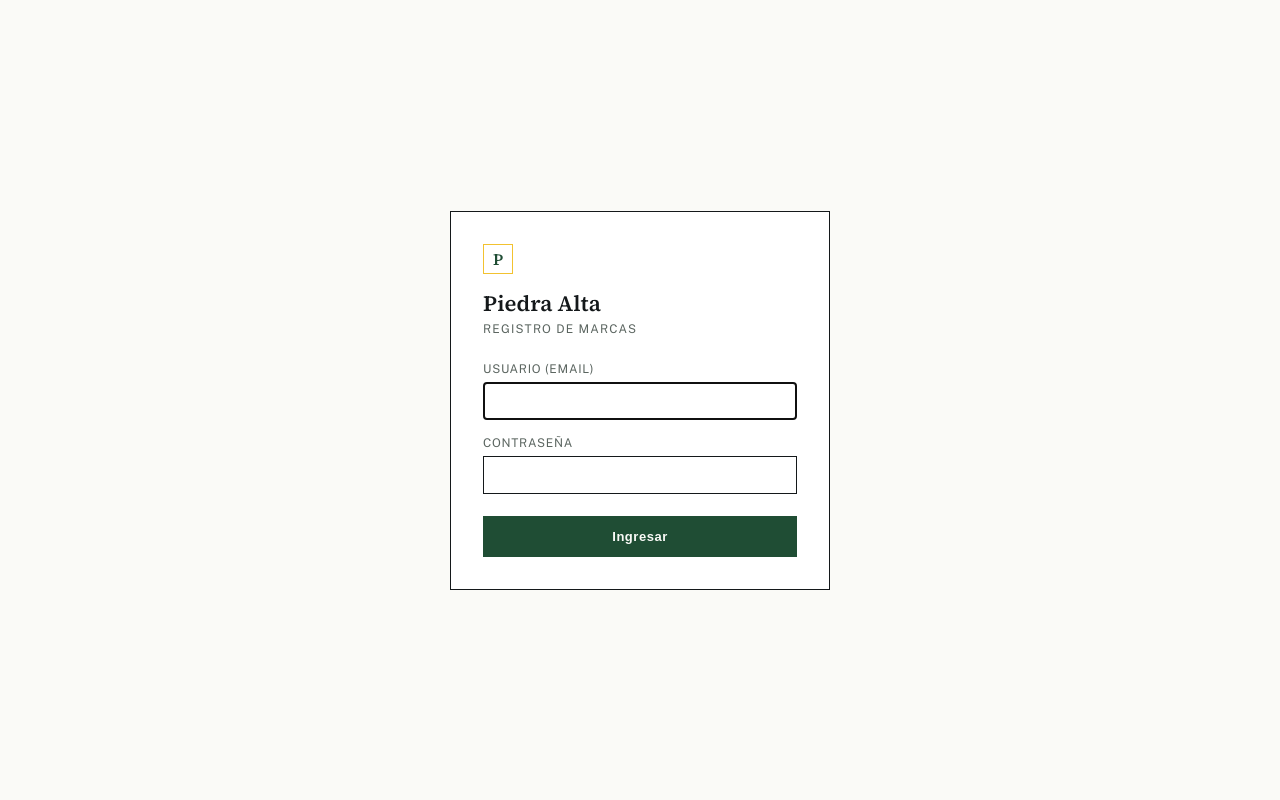
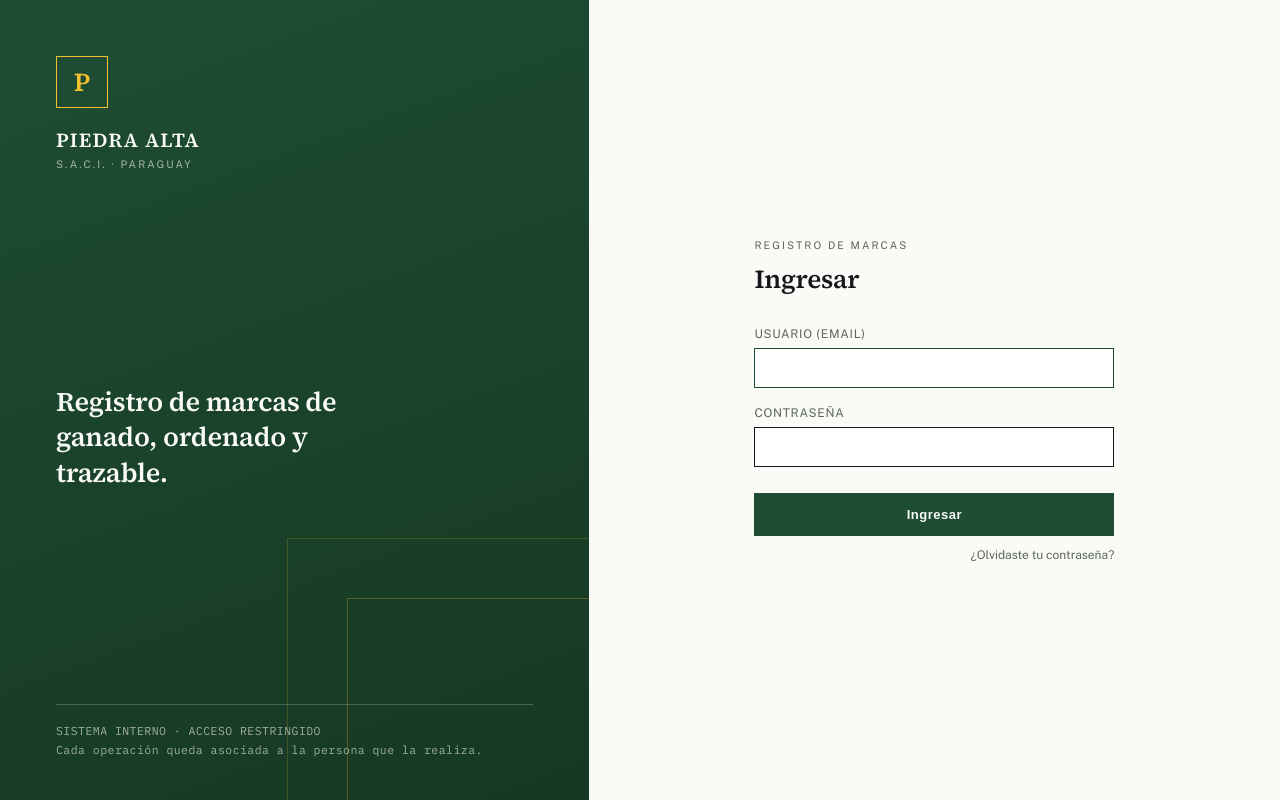
Before and after one commit to RoqueLuis07/piedra_alta_saci, a Flask app: page /login in a window 1280 px wide. Run offline with Flask 3, Linux system fonts and the light colour scheme.

Commit message:
Sumar recuperar contraseña, aviso de aprobaciones pendientes y pulir diseño
- /recuperar y /restablecer: flujo completo de recuperación de contraseña
  contra Supabase Auth (reset_password_for_email + set_session/update_user
  con el token de recuperación), con enlace desde el login.
- Aviso visual en el menú lateral (Aprobaciones) con la cantidad de
  cambios pendientes, inyectado por un context_processor para Operador
  y Administrador.
- Login rediseñado con panel de marca a la izquierda, más profesional.
- Panel de usuarios reordenado con más espacio y columnas más claras.

```diff
--- a/marcas/servidor/app.py
+++ b/marcas/servidor/app.py
@@ -73,6 +73,66 @@ def crear_app() -> Flask:
     @app.get("/cuenta-pendiente")
     def cuenta_pendiente():
         return render_template("cuenta_pendiente.html")
+
+    @app.get("/recuperar")
+    def recuperar():
+        return render_template("recuperar.html", enviado=False, error=None)
+
+    @app.post("/recuperar")
+    def recuperar_post():
+        email = request.form.get("email", "").strip()
+        if email:
+            destino = request.host_url.rstrip("/") + url_for("restablecer")
+            try:
+                cliente_anonimo().auth.reset_password_for_email(email, {"redirect_to": destino})
+            except Exception:
+                pass  # nunca revelar si el email existe o no
+        return render_template("recuperar.html", enviado=True, error=None)
+
+    @app.get("/restablecer")
+    def restablecer():
+        return render_template("restablecer.html", error=None)
+
+    @app.post("/restablecer")
+    def restablecer_post():
+        access_token = request.form.get("access_token", "")
+        refresh_token = request.form.get("refresh_token", "")
+        nueva = request.form.get("nueva_contrasena", "")
+        if not access_token or not refresh_token or len(nueva) < 6:
+            return render_template(
+                "restablecer.html",
+                error="Datos incompletos o contraseña muy corta (mínimo 6 caracteres).",
+            ), 400
+        try:
+            cliente = cliente_anonimo()
+            cliente.auth.set_session(access_token, refresh_token)
+            cliente.auth.update_user({"password": nueva})
+        except Exception:
+            return render_template(
+                "restablecer.html", error="El enlace venció o no es válido. Pedí uno nuevo."
+            ), 400
+        return redirect(url_for("login"))
+
+    @app.context_processor
+    def inyectar_pendientes():
+        perfil = perfil_actual()
+        if not perfil or perfil.get("rol") not in ("administrador", "operador"):
+            return {}
+        cliente = cliente_actual()
+        if not cliente:
+            return {}
+        try:
+            n = (
+                cliente.table("cambios_pendientes")
+                .select("id", count="exact")
+                .eq("estado", "pendiente")
+                .execute()
+                .count
+                or 0
+            )
+        except Exception:
+            n = 0
+        return {"pendientes_nav": n}
 
     @app.get("/")
     @requiere_sesion
--- a/marcas/servidor/templates/base.html
+++ b/marcas/servidor/templates/base.html
@@ -102,7 +102,10 @@
     <div>
       <a class="nav-item {{ 'activo' if activo == 'inicio' }}" href="{{ url_for('inicio') }}">Inicio</a>
       <a class="nav-item {{ 'activo' if activo == 'buscar' }}" href="{{ url_for('buscar') }}">Buscar marcas</a>
-      <a class="nav-item {{ 'activo' if activo == 'aprobaciones' }}" href="{{ url_for('aprobaciones') }}">Aprobaciones</a>
+      <a class="nav-item {{ 'activo' if activo == 'aprobaciones' }}" href="{{ url_for('aprobaciones') }}" style="display: flex; align-items: center; justify-content: space-between;">
+        <span>Aprobaciones</span>
+        {% if pendientes_nav %}<span class="mono" style="background: var(--dorado); color: var(--verde-mas-oscuro, #163823); font-size: 10px; font-weight: 700; padding: 1px 6px; line-height: 1.5;">{{ pendientes_nav }}</span>{% endif %}
+      </a>
       {% if perfil and perfil.rol == 'administrador' %}
       <a class="nav-item {{ 'activo' if activo == 'panel' }}" href="{{ url_for('panel') }}">Usuarios</a>
       {% endif %}
--- a/marcas/servidor/templates/login.html
+++ b/marcas/servidor/templates/login.html
@@ -6,35 +6,102 @@
   <title>Ingresar — Piedra Alta</title>
   <link rel="preconnect" href="https://fonts.googleapis.com">
   <link rel="preconnect" href="https://fonts.gstatic.com" crossorigin>
-  <link href="https://fonts.googleapis.com/css2?family=Source+Serif+4:opsz,wght@8..60,600;700&family=Public+Sans:wght@400;500;600&display=swap" rel="stylesheet">
+  <link href="https://fonts.googleapis.com/css2?family=Source+Serif+4:opsz,wght@8..60,600;700&family=Public+Sans:wght@400;500;600;700&family=IBM+Plex+Mono:wght@400;500&display=swap" rel="stylesheet">
   <style>
-    :root { --verde-oscuro:#1F4D34; --dorado:#F2C230; --fondo:#FAFAF7; --texto:#14181A; --texto-secundario:#5B6560; }
+    :root {
+      --verde-oscuro: #1F4D34;
+      --verde-mas-oscuro: #163823;
+      --verde-claro: #7FAE6B;
+      --dorado: #F2C230;
+      --fondo: #FAFAF7;
+      --texto: #14181A;
+      --texto-secundario: #5B6560;
+    }
     * { box-sizing: border-box; border-radius: 0 !important; }
     html, body { margin: 0; height: 100%; background: var(--fondo); font-family: 'Public Sans', system-ui, sans-serif; color: var(--texto); }
-    .envoltorio { min-height: 100vh; display: flex; align-items: center; justify-content: center; padding: 24px; }
-    .panel { width: 100%; max-width: 380px; border: 1px solid var(--texto); background: #fff; padding: 32px; }
-    .logo { width: 30px; height: 30px; border: 1.5px solid var(--dorado); display: flex; align-items: center; justify-content: center; font-family: 'Source Serif 4', serif; font-size: 16px; font-weight: 700; color: var(--verde-oscuro); margin-bottom: 14px; }
-    h1 { font-family: 'Source Serif 4', serif; font-size: 22px; font-weight: 600; margin: 0 0 4px; }
-    .sub { font-size: 12px; letter-spacing: 0.1em; color: var(--texto-secundario); text-transform: uppercase; margin-bottom: 26px; }
-    label { display: block; margin-bottom: 16px; font-size: 12px; letter-spacing: 0.06em; color: var(--texto-secundario); text-transform: uppercase; }
-    input { width: 100%; border: 1px solid var(--texto); padding: 10px; font-size: 14px; margin-top: 6px; font-family: inherit; }
-    button { width: 100%; background: var(--verde-oscuro); color: var(--fondo); border: 1px solid var(--verde-oscuro); padding: 12px; font-size: 13px; font-weight: 600; letter-spacing: 0.04em; cursor: pointer; margin-top: 6px; }
-    button:hover { background: #7FAE6B; border-color: #7FAE6B; color: var(--texto); }
-    .error { color: #a63244; font-size: 13px; margin-bottom: 16px; }
+    .mono { font-family: 'IBM Plex Mono', monospace; }
+
+    .pantalla { min-height: 100vh; display: flex; }
+
+    /* Panel de marca -- izquierda, oculto en mobile */
+    .marca {
+      flex: 1 1 46%;
+      background: linear-gradient(160deg, var(--verde-oscuro) 0%, var(--verde-mas-oscuro) 100%);
+      color: var(--fondo);
+      display: flex;
+      flex-direction: column;
+      justify-content: space-between;
+      padding: 56px 56px 40px;
+      position: relative;
+      overflow: hidden;
+    }
+    .marca::before {
+      content: "";
+      position: absolute;
+      right: -120px;
+      bottom: -160px;
+      width: 420px;
+      height: 420px;
+      border: 1px solid rgba(242,194,48,0.18);
+    }
+    .marca::after {
+      content: "";
+      position: absolute;
+      right: -60px;
+      bottom: -100px;
+      width: 300px;
+      height: 300px;
+      border: 1px solid rgba(242,194,48,0.28);
+    }
+    .marca-emblema { width: 52px; height: 52px; border: 1.5px solid var(--dorado); display: flex; align-items: center; justify-content: center; font-family: 'Source Serif 4', serif; font-size: 26px; font-weight: 700; color: var(--dorado); }
+    .marca-nombre { font-family: 'Source Serif 4', serif; font-size: 20px; font-weight: 700; letter-spacing: 0.06em; margin-top: 18px; }
+    .marca-sub { font-size: 10.5px; letter-spacing: 0.2em; color: rgba(250,250,247,0.62); margin-top: 4px; }
+    .marca-frase { position: relative; font-family: 'Source Serif 4', serif; font-size: 27px; font-weight: 600; line-height: 1.32; max-width: 20ch; letter-spacing: -0.01em; }
+    .marca-pie { position: relative; font-size: 11.5px; letter-spacing: 0.04em; color: rgba(250,250,247,0.6); line-height: 1.7; border-top: 1px solid rgba(250,250,247,0.22); padding-top: 16px; }
+
+    /* Panel de formulario -- derecha */
+    .form-lado { flex: 1 1 54%; display: flex; align-items: center; justify-content: center; padding: 24px; }
+    .form-panel { width: 100%; max-width: 360px; }
+    .form-etiqueta { font-size: 10.5px; letter-spacing: 0.2em; color: var(--texto-secundario); text-transform: uppercase; margin-bottom: 10px; }
+    .form-panel h1 { font-family: 'Source Serif 4', serif; font-size: 26px; font-weight: 600; margin: 0 0 30px; letter-spacing: -0.01em; }
+    label { display: block; margin-bottom: 18px; font-size: 12px; letter-spacing: 0.06em; color: var(--texto-secundario); text-transform: uppercase; }
+    input { width: 100%; border: 1px solid var(--texto); background: #fff; padding: 11px 12px; font-size: 14px; margin-top: 7px; font-family: inherit; transition: border-color .15s; }
+    input:focus { outline: none; border-color: var(--verde-oscuro); border-width: 1.5px; }
+    button { width: 100%; background: var(--verde-oscuro); color: var(--fondo); border: 1px solid var(--verde-oscuro); padding: 13px; font-size: 13px; font-weight: 600; letter-spacing: 0.04em; cursor: pointer; margin-top: 8px; transition: background .15s, border-color .15s, color .15s; }
+    button:hover { background: var(--verde-claro); border-color: var(--verde-claro); color: var(--texto); }
+    .error { border-left: 3px solid #a63244; background: #FBEFEF; color: #a63244; font-size: 13px; padding: 10px 12px; margin-bottom: 20px; }
+    .recuperar { display: block; text-align: right; margin-top: 12px; font-size: 12px; color: var(--texto-secundario); text-decoration: none; }
+    .recuperar:hover { color: var(--verde-oscuro); text-decoration: underline; }
+
+    @media (max-width: 860px) {
+      .marca { display: none; }
+      .form-lado { flex: 1 1 100%; }
+    }
   </style>
 </head>
 <body>
-  <div class="envoltorio">
-    <div class="panel">
-      <div class="logo">P</div>
-      <h1>Piedra Alta</h1>
-      <div class="sub">Registro de marcas</div>
+  <div class="pantalla">
+    <aside class="marca">
+      <div>
+        <div class="marca-emblema">P</div>
+        <div class="marca-nombre">PIEDRA ALTA</div>
+        <div class="marca-sub">S.A.C.I. · PARAGUAY</div>
+      </div>
+      <p class="marca-frase">Registro de marcas de ganado, ordenado y trazable.</p>
+      <div class="marca-pie mono">SISTEMA INTERNO &middot; ACCESO RESTRINGIDO<br>Cada operación queda asociada a la persona que la realiza.</div>
+    </aside>
+    <div class="form-lado">
+      <div class="form-panel">
+        <div class="form-etiqueta">Registro de marcas</div>
+        <h1>Ingresar</h1>
         {% if error %}<div class="error">{{ error }}</div>{% endif %}
         <form method="post" action="{{ url_for('login_post') }}">
           <label>Usuario (email)<input type="email" name="email" required autofocus></label>
           <label>Contraseña<input type="password" name="contrasena" required></label>
           <button type="submit">Ingresar</button>
         </form>
+        <a class="recuperar" href="{{ url_for('recuperar') }}">¿Olvidaste tu contraseña?</a>
+      </div>
     </div>
   </div>
 </body>
```
Also changed, not shown: marcas/servidor/templates/panel.html (+30 -22 lines), marcas/servidor/templates/recuperar.html (added, +48 -0 lines), marcas/servidor/templates/restablecer.html (added, +63 -0 lines). Lines whose indentation alone changed are shown as unchanged.
